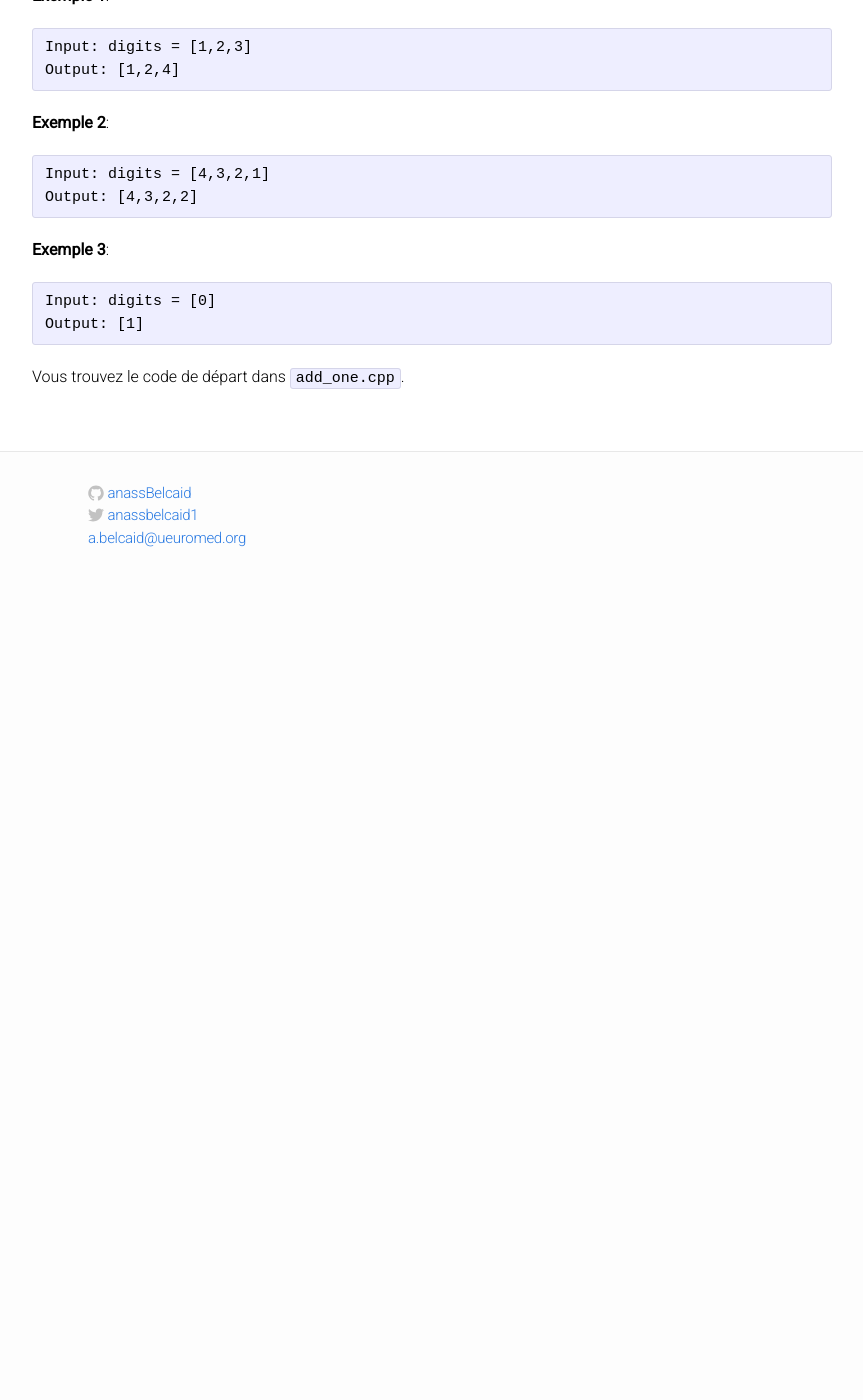
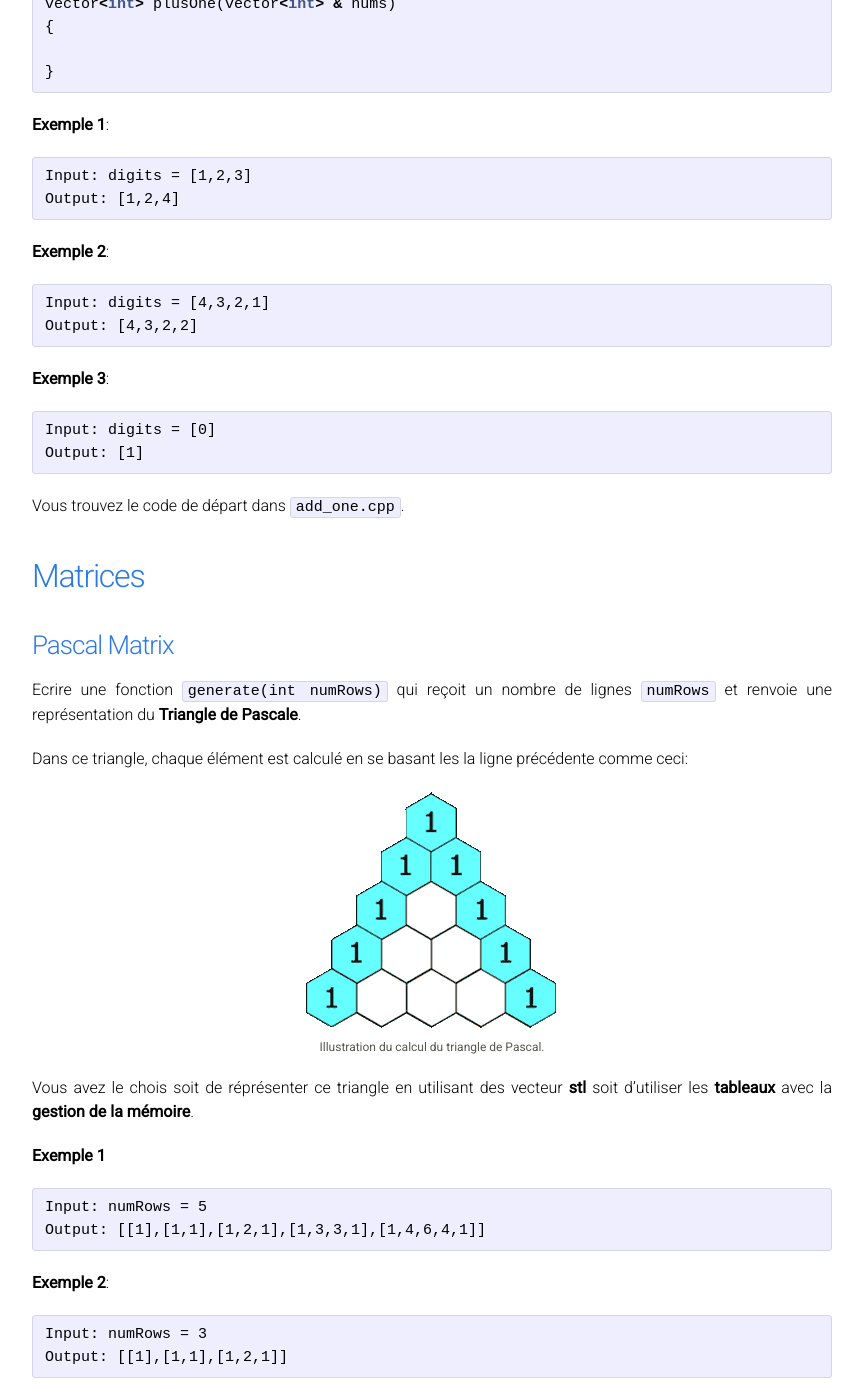
Before and after one commit to anassBelcaid/CS221, a Jekyll site: the page built from assignments/3_pointers/working_with_pointers.md, in a window 1280 px wide and 1400 px high, scrolled down 5072 px. Shown: the whole window, without its empty margins (208-1071 px from the left). Built offline with Jekyll 4.4.1, drawn with Linux system fonts in a browser that asks for light colours; formulas are drawn with MathJax 3; before the commit the page ends 5666 px from its top, so only the background shows below that; some of the changed text lies outside the part shown.

Commit message:
Homework on pointers and matrices

````diff
--- a/assignments/3_pointers/working_with_pointers.md
+++ b/assignments/3_pointers/working_with_pointers.md
@@ -18,6 +18,10 @@
     - [Pivot Index](#pivotIndex)
     - [Largest Number](#largestNumber)
     - [Plus One](#PlusOne)
+
+3. [Matrices](#matrices)
+    - [Pascal Matrix](#pascal)
+    - [Spiral](#spiral)
 
 ## [Grasping](#grasping)
 <a name='grasping'></a>
@@ -145,6 +149,10 @@
 
 En cas où vous n'arrivez pas à l'exécuter, enlever lest fonctions `test`, et
 remplacez les par vos propre tests.
+
+
+> Vous devez télécharer le code de départ qui est dans <a href="{{ site.url }}{{ site.baseurl }}/assignments/3_pointers/homwork_pointers.zip"> Pointer_homework.zip </a>
+
 
 
 
@@ -286,3 +294,91 @@
 
 
 Vous trouvez le code de départ dans `add_one.cpp`.
+
+## [Matrices](#matrices)
+<a name='matrices'> </a>
+
+### [Pascal Matrix](#pascal)
+<a name='pascal'> </a>
+
+Ecrire une fonction `generate(int numRows)` qui reçoit un nombre de lignes
+`numRows` et renvoie une représentation du **Triangle de Pascale**.
+
+Dans ce triangle, chaque élément est calculé en se basant les la ligne
+précédente comme ceci:
+
+<div class="figcenter fighightlight">
+<img src="{{ site.url }}{{ site.baseurl }}/assets/PascalTriangleAnimated2.gif">
+<div class="figcaption">
+Illustration du calcul du triangle de Pascal.
+</div>
+</div>
+
+Vous avez le chois soit de réprésenter ce triangle en utilisant des vecteur
+**stl** soit d'utiliser les **tableaux** avec la **gestion de la mémoire**.
+
+
+**Exemple 1**
+
+```input
+Input: numRows = 5
+Output: [[1],[1,1],[1,2,1],[1,3,3,1],[1,4,6,4,1]]
+```
+
+
+**Exemple 2**:
+
+```
+Input: numRows = 3
+Output: [[1],[1,1],[1,2,1]]
+```
+
+Vous trouvere le code avec les tests dans `pascal_matrix.cpp`.
+
+
+
+
+
+
+## [Spiral](#spiral)
+<a name='spiral'>
+
+Etant donné une matrice `m x n`, on cherche à écrire une fonction qui renvoie
+tous ces éléments dans un ordre `spiral`.
+
+
+```cpp
+vector<int> spiralOrder(vector<vector<int>> & M)
+```
+
+**Exemple 1**
+
+
+<div class="figcenter fighightlight">
+<img src="{{ site.url }}{{ site.baseurl }}/assets/spiral1.jpg">
+<div class="figcaption">
+Parcours Spiral d'une matrice
+</div>
+</div>
+
+
+```
+Input: matrix = [[1,2,3],[4,5,6],[7,8,9]]
+Output: [1,2,3,6,9,8,7,4,5]
+```
+
+**Exemple 2**
+
+
+<div class="figcenter fighightlight">
+<img src="{{ site.url }}{{ site.baseurl }}/assets/spiral2.jpg">
+<div class="figcaption">
+Parcours Spiral d'une matrice
+</div>
+</div>
+
+
+```
+Input: matrix = [[1,2,3,4],[5,6,7,8],[9,10,11,12]]
+Output: [1,2,3,4,8,12,11,10,9,5,6,7]
+```
````
Also changed, not shown: assets/PascalTriangleAnimated2.gif (added), assets/spiral1.jpg (added), assets/spiral2.jpg (added), 1 other file.
